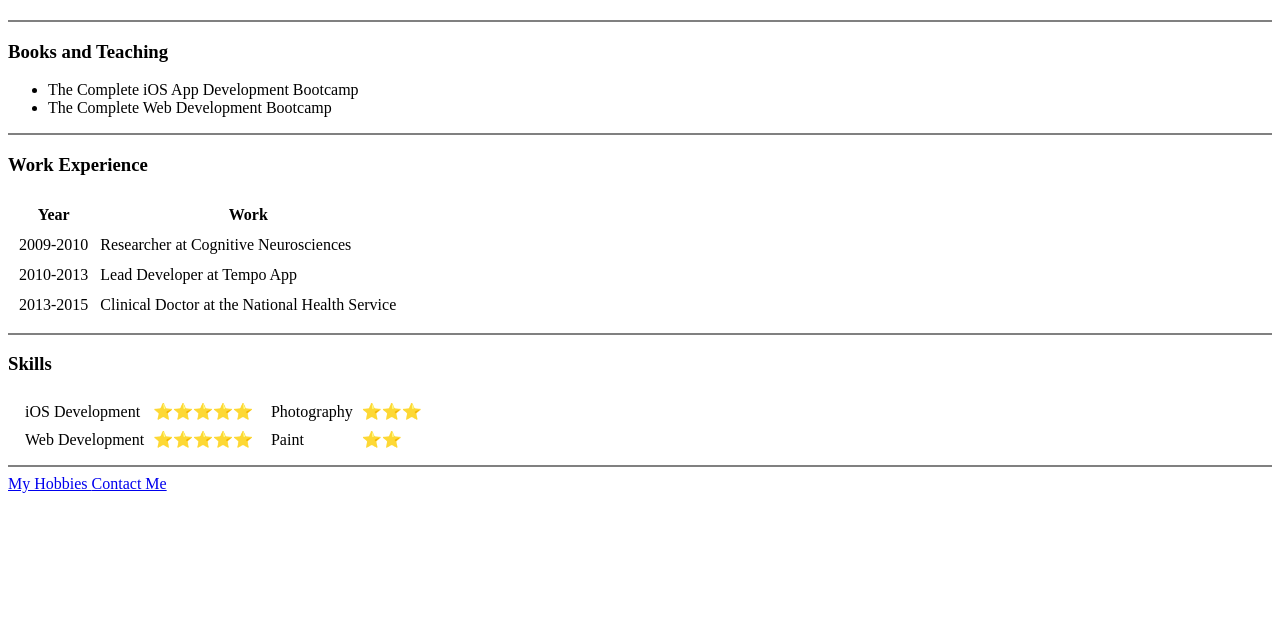
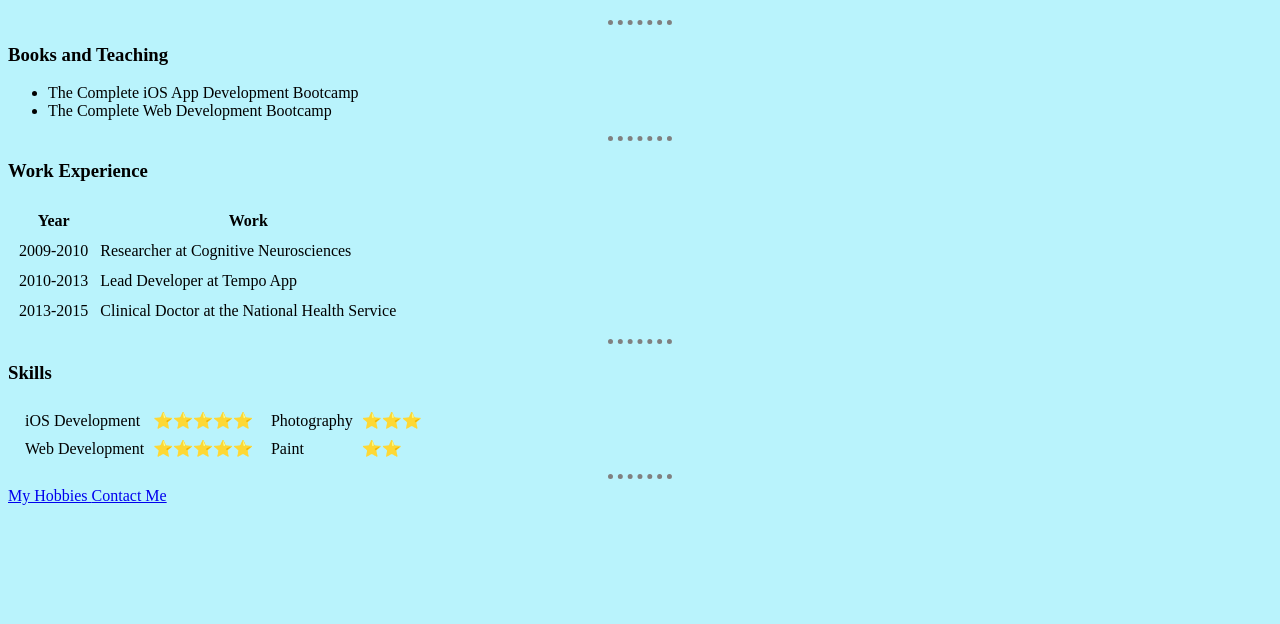
Before and after one commit to AkashOG/cv, a plain HTML site: page index.html in a window 1280 px wide. Shown: the part 176-800 px from the top of the page. Drawn offline with Linux system fonts and the light colour scheme.

Commit message:
Newer Version V1.2

```diff
--- a/index.html
+++ b/index.html
@@ -3,7 +3,24 @@
 <head>
     <meta charset="UTF-8">
     <title>Personal Site</title>
+
+    <style>
+        body{
+            background-color: #B9F3FC;
+        }
+
+        hr{
+            border-style: none;
+            border-top-style: dotted;
+            border-color: grey;
+            width: 5%;
+            border-width: 5px;
+        }
+    </style>
+
 </head>
+
+
 <body>
     <table cellspacing="15">
         <tr>
@@ -19,14 +36,14 @@
     </table>
 
 
-    <hr noshade>
+    <hr>
     <h3>Books and Teaching</h3>
     <ul>
         <li>The Complete iOS App Development Bootcamp</li>
         <li>The Complete Web Development Bootcamp</li>
     </ul>
 
-    <hr noshade>
+    <hr>
 
     <h3>Work Experience</h3>
     <table cellspacing="10">
@@ -50,7 +67,7 @@
         </tbody>
     </table>
 
-    <hr noshade>
+    <hr>
     <h3> Skills</h3>
     <table cellspacing = "7">
         <tr>
@@ -75,7 +92,7 @@
         </tr>
     </table>
 
-    <hr noshade>
+    <hr>
     <a href="Hobbies.html"> My Hobbies </a>
     <a href="ContactME.html"> Contact Me</a>
 
```
